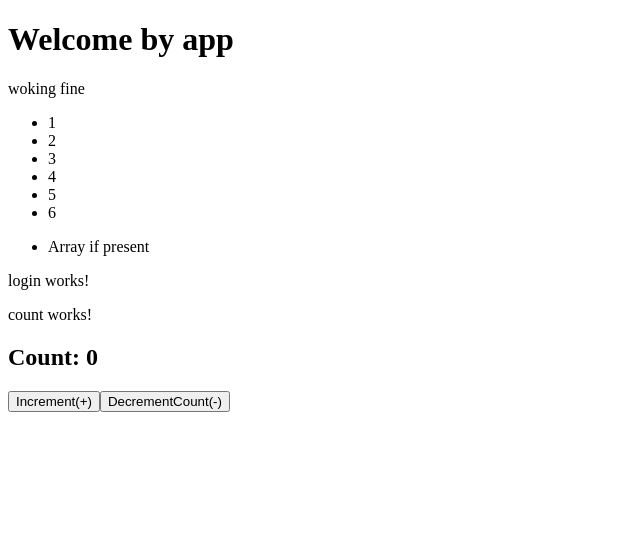
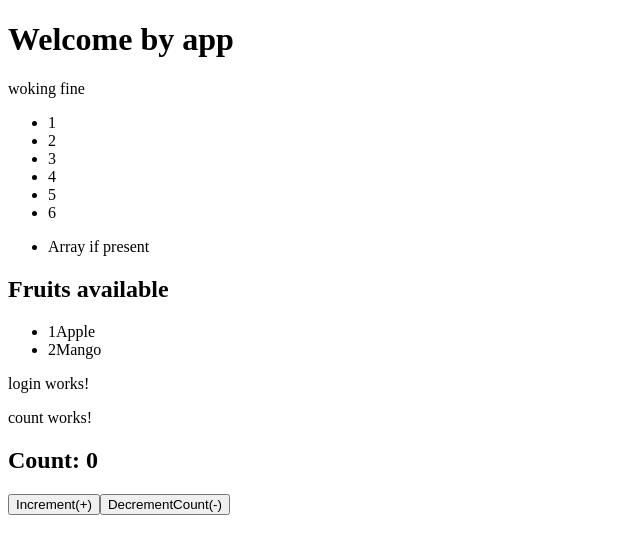
Before and after one commit to VikranthKA/Angular_Fundamentals, an Angular app in the folder fundamentals/: page / in a window 1280 px wide. Shown: the top 554 px of the page, without its empty margins (0-640 px from the left). Built offline with nearby package versions, Linux system fonts and the light colour scheme.

Commit message:
worked on ts and ngFor and ngIf

```diff
--- a/fundamentals/src/app/app.component.html
+++ b/fundamentals/src/app/app.component.html
@@ -11,6 +11,10 @@
     </li>
   </ul>
   <ng-template #idTemplate>Array if empty</ng-template>
+
+<app-new></app-new>
 <app-login></app-login>
 <app-count></app-count>
+<!-- <div *ngIf="fruits" class="name">{{fruits.name}}</div> -->
+<ng-template>to</ng-template>
 </div>
--- a/fundamentals/src/app/app.component.ts
+++ b/fundamentals/src/app/app.component.ts
@@ -4,11 +4,12 @@ import { CommonModule } from '@angular/common';  // Import CommonModule
 import { RouterOutlet } from '@angular/router';
 import { LoginComponent } from './login/login.component';
 import { CountComponent } from './count/count.component';
-
+import { FormsModule } from '@angular/forms';
+import { NewComponent } from './new/new.component';
 @Component({
   selector: 'app-root',
   standalone: true,
-  imports: [RouterOutlet,LoginComponent,CountComponent,CommonModule],
+  imports: [RouterOutlet,LoginComponent,CountComponent,CommonModule,FormsModule,NewComponent],
   templateUrl: './app.component.html',
   styleUrl: './app.component.css'
 })
@@ -17,4 +18,7 @@ export class AppComponent {
   title = 'fundamentals';
   msg = "woking fine";
   myArray = [1,2,3,4,5,6];
+  fruits={
+    name:"Apple"
+  }
 }
--- a/fundamentals/src/app/count/count.component.ts
+++ b/fundamentals/src/app/count/count.component.ts
@@ -1,4 +1,6 @@
 import { Component } from '@angular/core';
+import { Fruit } from '../../fruits';
+import { FRUITS } from '../../fruit-lists';
 
 @Component({
   selector: 'app-count',
@@ -20,4 +22,5 @@ export class CountComponent {
     }
   }
 
+
 }
--- /dev/null
+++ b/fundamentals/src/app/new/new.component.html
@@ -0,0 +1,28 @@
+
+<div>
+
+    <h2>Fruits available</h2>
+    <ul class="newcomp">
+        <li *ngFor="let fruit of fruits"
+        [class.selected]="fruit === selectedFruit"
+        (click)="onSelect(fruit)">
+
+
+        <span class="badge">{{fruit.id}}</span>{{fruit.name}}
+
+    </li>
+
+</ul>
+
+
+<div *ngIf="selectedFruit">
+    <h2>{{selectedFruit.name | uppercase}} Details</h2>
+    <div><span>id:</span>{{selectedFruit.id}}</div>
+    <div>
+        <label>name:
+            <input [(ngModel)]="selectedFruit.name" placeholder="name"/>
+        </label>
+    </div>
+
+</div>
+</div>
--- /dev/null
+++ b/fundamentals/src/app/new/new.component.ts
@@ -0,0 +1,22 @@
+import { Component } from '@angular/core';
+import { FRUITS } from '../../fruit-lists';
+import { Fruit } from '../../fruits';
+import { CommonModule } from '@angular/common';
+import { FormsModule } from '@angular/forms';
+
+@Component({
+  selector: 'app-new',
+  standalone: true,
+  imports: [CommonModule,FormsModule],
+  templateUrl: './new.component.html',
+  styleUrl: './new.component.css'
+})
+export class NewComponent {
+  fruits= FRUITS;
+  selectedFruit!:Fruit;
+
+  onSelect(fruit:Fruit):void{
+    this.selectedFruit = fruit
+  }
+
+}
--- /dev/null
+++ b/fundamentals/src/fruit-lists.ts
@@ -0,0 +1,6 @@
+import {Fruit} from "./fruits"
+
+export const FRUITS:Fruit[]=[
+    {id:1,name:"Apple"},
+    {id:2,name:"Mango"}
+]
--- /dev/null
+++ b/fundamentals/src/fruits.ts
@@ -0,0 +1,5 @@
+export interface Fruit{
+    id:number;
+    name:string;
+
+}
```
Also changed, not shown: fundamentals/src/Typescript/index.js (+20 -3 lines), fundamentals/src/Typescript/index.ts (+32 -3 lines), fundamentals/src/app/Angular/txt.md (added, +11 -0 lines), fundamentals/src/app/new/new.component.css (added), 1 other file (tests, documents, lock files or other folders).
